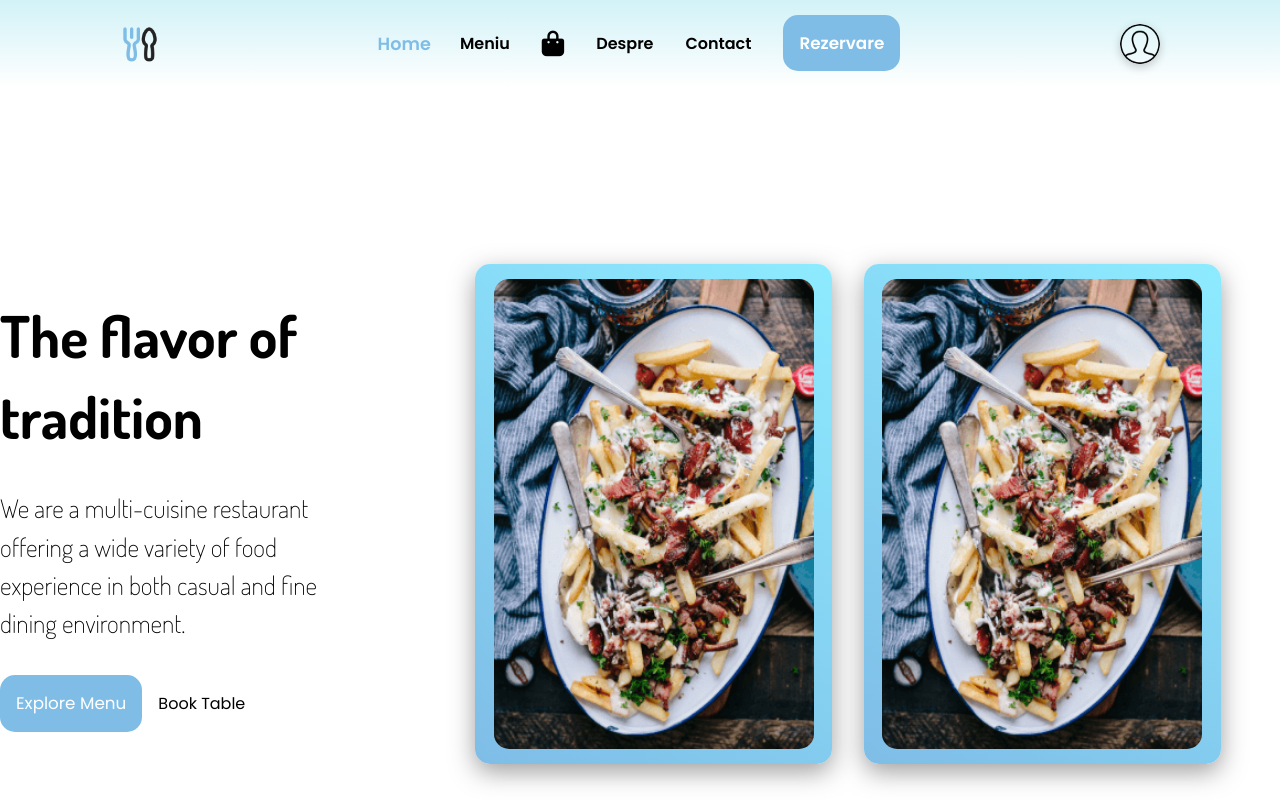
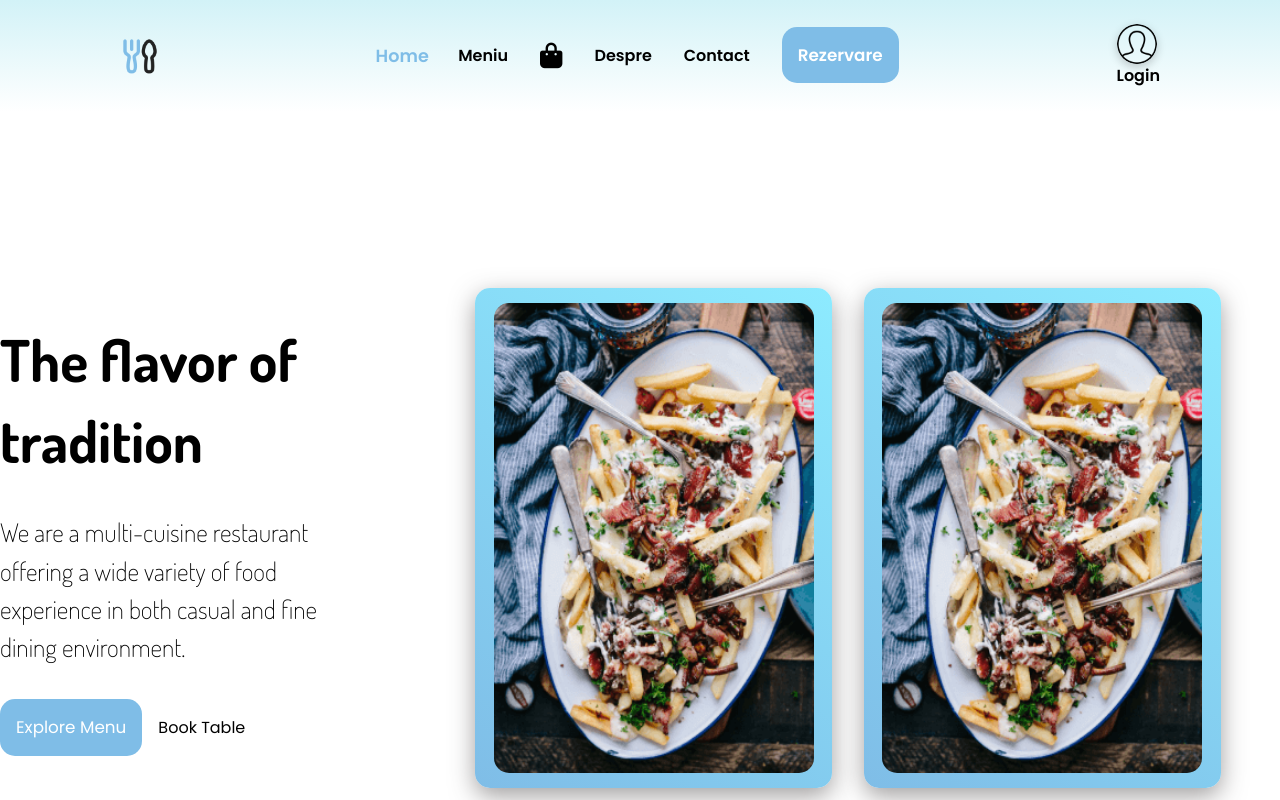
Before and after one commit to Darus112/BlueMermaid, a React (Create React App) app in the folder client/: page / in a window 1280 px wide. Shown: the top 800 px of the page. Built offline with nearby package versions, Linux system fonts and the light colour scheme; no server answers; the database is empty.

Commit message:
minor updates

```diff
--- a/client/src/App.js
+++ b/client/src/App.js
@@ -10,14 +10,17 @@ import NewItem from "./pages/admin/NewItem"
 import SeeOrders from "./pages/admin/SeeOrders"
 import SeeBookTable from "./pages/admin/SeeBookTable"
 import SeeContact from "./pages/admin/SeeContact"
+import Login from "./pages/Login";
+import Footer from "./components/Footer"
+
+import "./App.css"
 
 import { AnimatePresence } from "framer-motion";
-import { Route, Routes } from "react-router-dom"
-import Footer from "./components/Footer"
-import "./App.css"
+import { Route, Routes, useLocation } from "react-router-dom"
 import { useStateValue } from "./context/StateProvider";
 import { getAllFoodItems } from "./utils/firebaseFunctions";
 import { actionType } from "./context/reducer";
+
 
 function App() {
   const [{ foodItems }, dispatch] = useStateValue();
@@ -35,12 +38,15 @@ function App() {
     fetchData();
   }, []);
 
+  const location = useLocation();
+
   return (
     <>
     <AnimatePresence>
-    <Navbar />
+      {location.pathname === '/login' ? null : <Navbar />}
       <div className="container">
         <Routes>
+          <Route path="/login" element={<Login />} />
           <Route path="/" element={<Home />} />
           <Route path="/menu" element={<Menu />} />
           <Route path="/comenzi" element={<Orders />} />
@@ -54,7 +60,7 @@ function App() {
         </Routes>
         </div>
         </AnimatePresence>
-        <Footer />
+        {location.pathname === '/login' ? null : <Footer />}
     </>
   )
 }
--- a/client/src/components/Navbar.js
+++ b/client/src/components/Navbar.js
@@ -82,13 +82,21 @@ export default function Navbar() {
           <CustomLink className="btn btn-primary" to="/booktable">Rezervare</CustomLink>
         </motion.ul>
         <div className="relative items-center flex mr-14">
-          <motion.img
+          <motion.div
           whileTap={{ scale: 0.6 }}
-          src={user ? user.photoURL : UserImg}
-          className="w-10 h-10 min-w-[40px] min-h-[40px] site-logo cursor-pointer rounded-full
-          shadow-[0_3px_10px_rgb(0,0,0,0.2)]"
-          alt="userprofile"
-          onClick={login}/>
+          whileHover={{ scale: 1.1 }}
+          className=" cursor-pointer"
+          onClick={login}>
+            <img
+              src={user ? user.photoURL : UserImg}
+              className="w-10 h-10 min-w-[40px] min-h-[40px] rounded-full
+              shadow-[0_3px_10px_rgb(0,0,0,0.2)]"
+              alt="userprofile"/>
+              {!user && (
+            <p className="font-body">Login</p>
+              )}
+
+          </motion.div>
           {
             isMenu && (
             <motion.div
--- /dev/null
+++ b/client/src/pages/Login.js
@@ -0,0 +1,11 @@
+
+
+export default function Login() {
+
+    return(
+        <h1 className="text-3xl font-bold underline"
+        >
+            Login
+        </h1>
+    )
+  }
```
